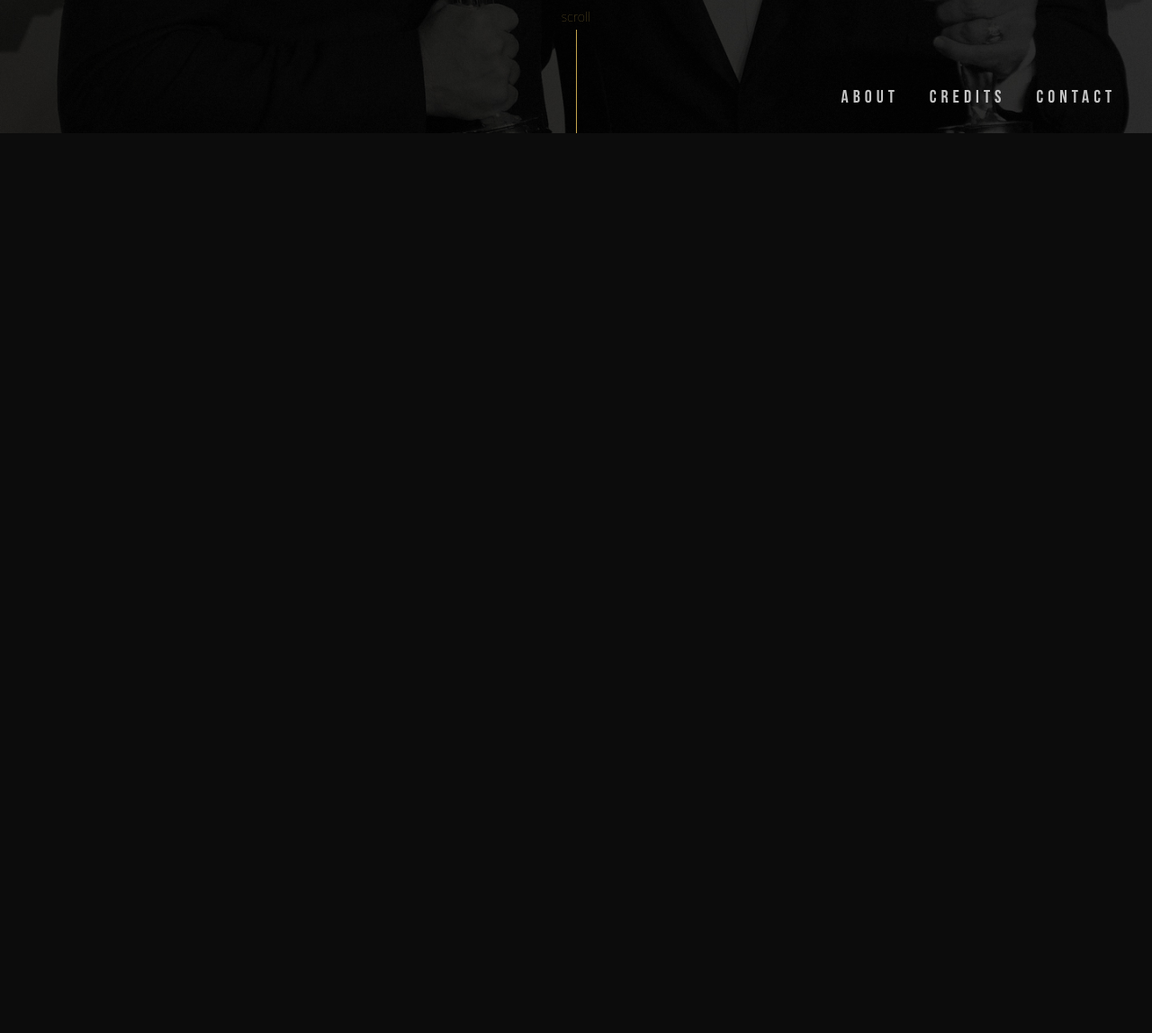
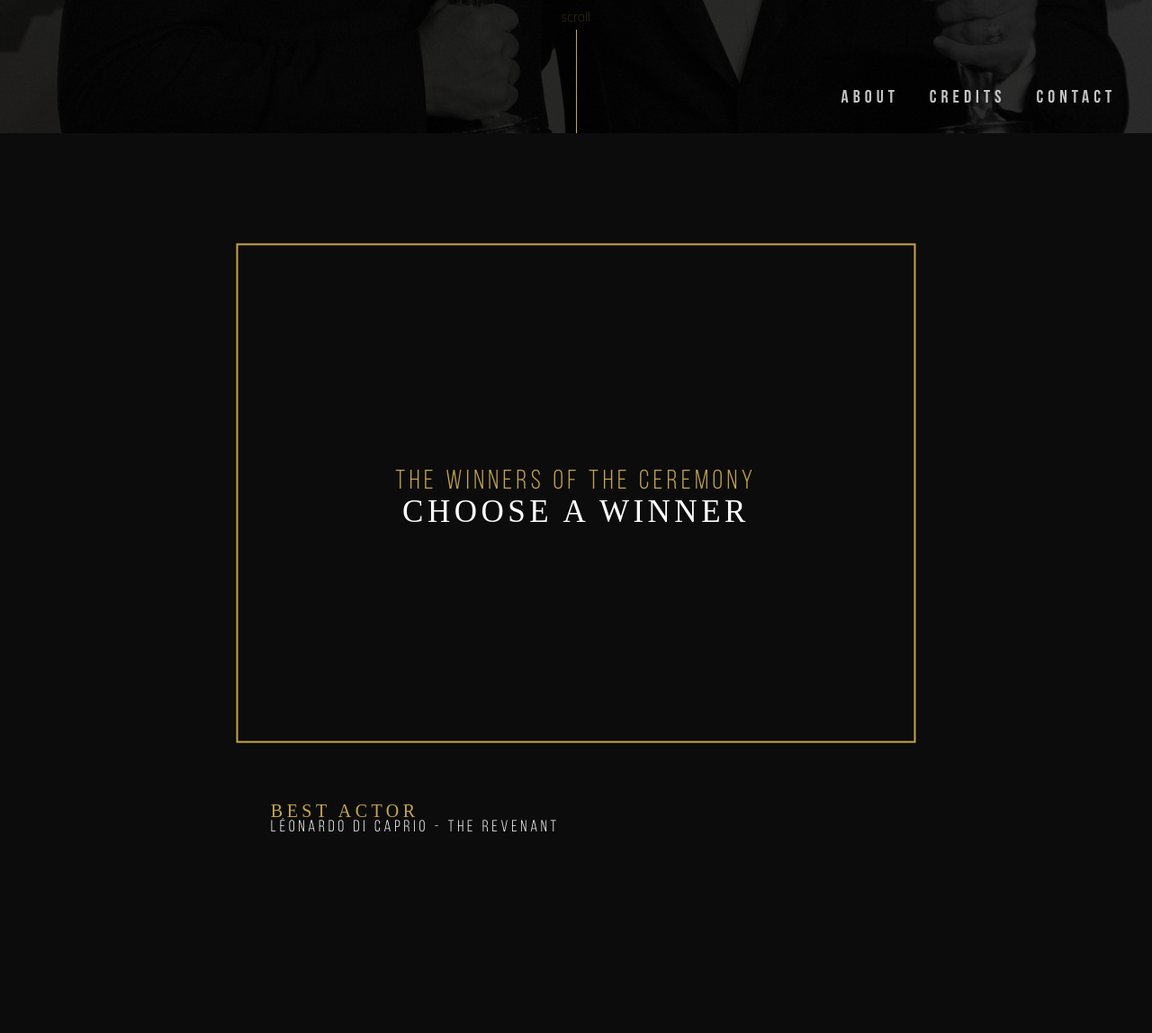
Before and after one commit to jrlherm/concept_oscar, a PHP site: page /date in a window 1280 px wide. Shown: the part 652-1800 px from the top of the page at 90% size. After the commit the page ends 1577 px from the top, so only its background shows below. Run offline with PHP 8.4, Linux system fonts and the light colour scheme; some web fonts are replaced.

Commit message:
Ajout de la fin de la page date

```diff
--- a/public/css/main.css
+++ b/public/css/main.css
@@ -513,6 +513,69 @@ footer li:hover:before {
     cursor: pointer;
 }
 
+#date .ceremony-winners {
+    height: 100vh;
+    background-color: #0C0C0C;
+}
+
+#date .rectangle {
+    width: 755px;
+    height: 555px;
+    border: solid 2.7px #c5a54e;
+    position: relative;
+    top: 50%;
+    left: 50%;
+    transform: translate(-50%, -50%);
+}
+
+#date .ceremony-winners .rectangle h2 {
+    color: #C5A54E;
+    font-family:'BebasNeueBook';
+    font-weight:400;
+    font-size: 30px;
+    font-style:normal;
+    text-align: center;
+    text-transform: uppercase;
+    letter-spacing: 4.5px;
+    position: relative;
+    top: 45%;
+}
+#date .ceremony-winners .rectangle h3 {
+    font-family: 'LibreBodoniRegular';
+    font-weight: 50;
+    font-size: 35px;
+    font-style:normal;
+    text-align: center;
+    letter-spacing: 4.5px;
+    position: relative;
+    top: 45%;
+}
+
+#date .display-results {
+    position: relative;
+    top: 23.5%;
+    padding-left: 23.5%;
+    text-transform: uppercase;
+    color: white;
+}
+
+#date .display-results .category-results {
+    font-family: 'LibreBodoniRegular';
+    font-weight: 50;
+    font-size: 20px;
+    font-style:normal;
+    letter-spacing: 4.5px;
+    color: #c5a54e;
+    position: relative;
+}
+
+#date .display-results .name-results {
+    font-family:'BebasNeueBook';
+    font-weight:400;
+    font-size: 18px;
+    font-style:normal;
+    letter-spacing: 3.8px;
+}
 
 #global {
     height: 100vh;
--- a/view/page/date.php
+++ b/view/page/date.php
@@ -10,5 +10,15 @@
         <div class="scroll">scroll</div>
         <div class="vertical-line"></div>
     </div>
-    <div style="height: 1000px; background-color: #0C0C0C;"></div>
+    <div class="ceremony-winners">
+        <div class="rectangle">
+            <h2>the winners of the ceremony</h2>
+            <h3>choose a winner</h3>
+        </div>
+
+        <div class="display-results">
+            <div class="category-results">best actor</div>
+            <div class="name-results">Léonardo Di Caprio - The Revenant</div>
+        </div>
+    </div>
 </div>
```
Also changed, not shown: public/img/director.jpg (added), public/img/leading-men.jpg (added), public/img/leading-women.jpg (added), public/img/second-men.jpg (added), public/img/second-women.jpg (added).
